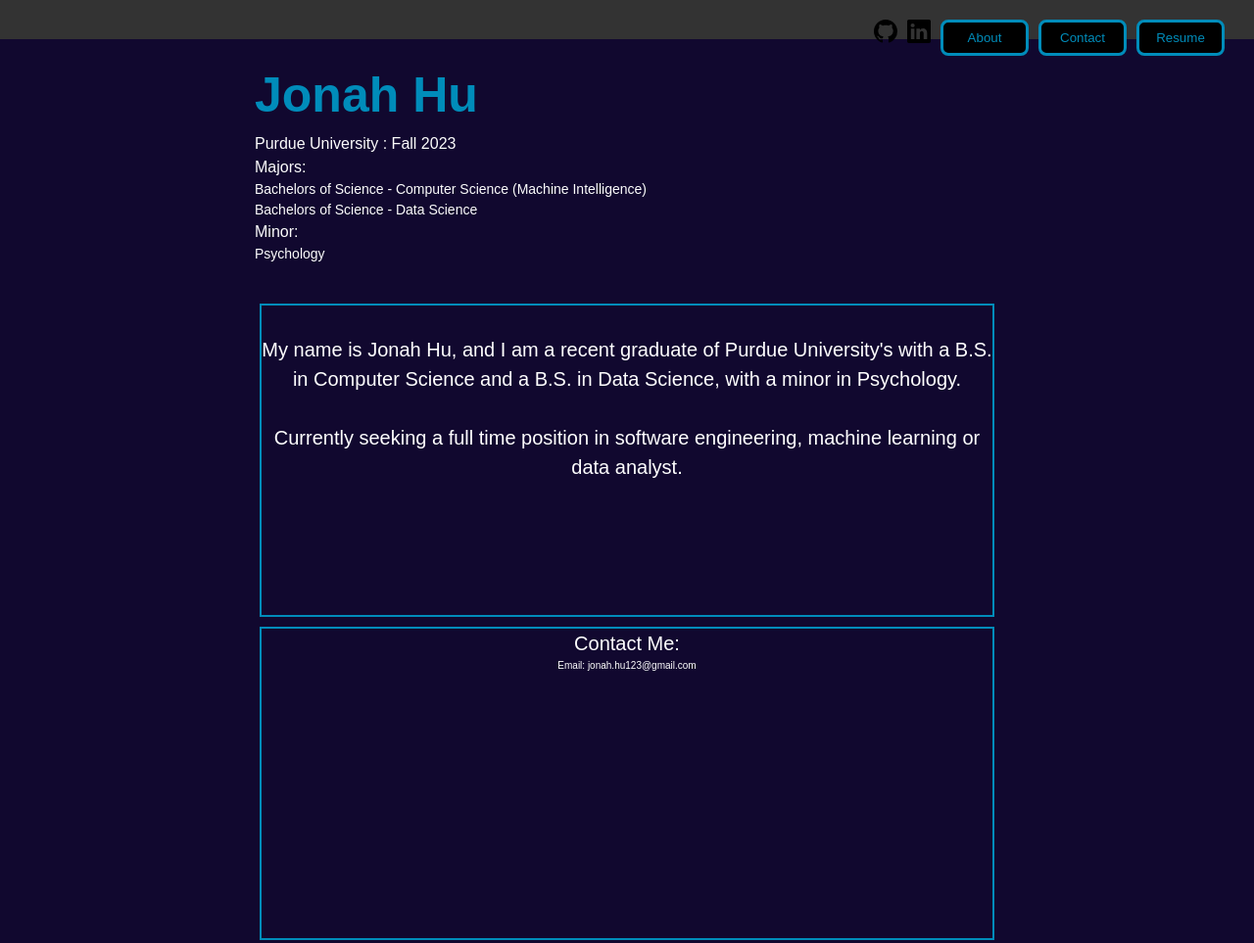
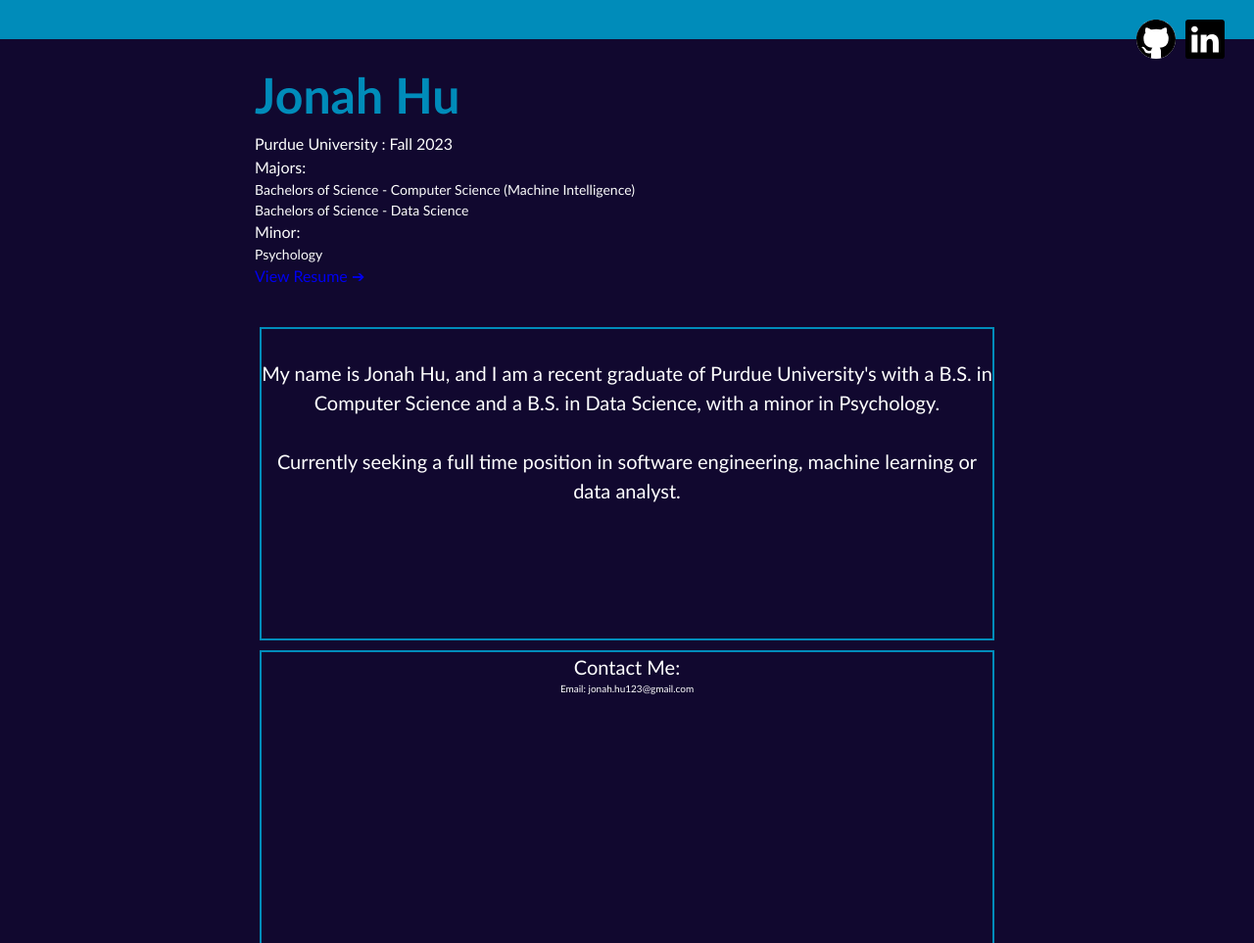
Before and after one commit to Googlenet/Googlenet.github.io, a plain HTML site: page index.html in a window 1280 px wide. Shown: the top 963 px of the page at 98% size. Drawn offline with Linux system fonts and the light colour scheme.

Commit message:
Cleaned up header and added resume animation

```diff
--- a/index.html
+++ b/index.html
@@ -21,6 +21,8 @@
 							<path d="M0 1.146C0 .513.526 0 1.175 0h13.65C15.474 0 16 .513 16 1.146v13.708c0 .633-.526 1.146-1.175 1.146H1.175C.526 16 0 15.487 0 14.854V1.146zm4.943 12.248V6.169H2.542v7.225h2.401zm-1.2-8.212c.837 0 1.358-.554 1.358-1.248-.015-.709-.52-1.248-1.342-1.248-.822 0-1.359.54-1.359 1.248 0 .694.521 1.248 1.327 1.248h.016zm4.908 8.212V9.359c0-.216.016-.432.08-.586.173-.431.568-.878 1.232-.878.869 0 1.216.662 1.216 1.634v3.865h2.401V9.25c0-2.22-1.184-3.252-2.764-3.252-1.274 0-1.845.7-2.165 1.193v.025h-.016a5.54 5.54 0 0 1 .016-.025V6.169h-2.4c.03.678 0 7.225 0 7.225h2.4z"></path>
 						</svg>
 					</a>
+
+					<!--
 					<a href="#section1">
 						<button class="about-button">
 							About
@@ -36,6 +38,7 @@
 							Resume
 						</button>
 					</a>
+					-->
 				</div>
 			</ul>
 		</header>
@@ -55,6 +58,9 @@
 					<p style="font-size: 14px;">
 						Psychology
 					</p>
+					<a href="link to resume" class="right-move-arrow">
+						View Resume <p>&#10132;</p>
+					</a>
 				</p>
 			</section>
 
--- a/style.css
+++ b/style.css
@@ -4,6 +4,7 @@
 	padding: 0;
 	box-sizing: border-box;
 	scroll-behavior: smooth;
+	font-family: 'Trebuchet MS', 'Lucida Sans Unicode', 'Lucida Grande', 'Lucida Sans', Arial, sans-serif;
 }
 
 /* Global styles */
@@ -35,12 +36,12 @@ svg:hover {
 
 .github-button, .linkedin-button {
 	border: none;
-	/*background-color: rgb(255, 255, 255);*/
+	background-color: rgb(255, 255, 255);
 	border-radius: 50%;
 	cursor: pointer;
     margin-right: 10px;
-	height: 24px;
-	width: 24px;
+	height: 40px;
+	width: 40px;
     /*-webkit-transition: ease-out 1.2s;
     -moz-transition: ease-out 1.2s;*/
     transition: ease-out 1.2s;
@@ -72,9 +73,18 @@ svg:hover {
     color: black;
 }
 
+.right-move-arrow p {
+	display: inline-block;
+	transition: 0.2s ease-in;
+}
+
+.right-move-arrow:hover p {
+	transform: translateX(25%);
+}
+
 
 header {
-	background-color: #333;
+	background-color: #008CBA;
 	color: #fff;
 	padding: 20px;
 }
```
